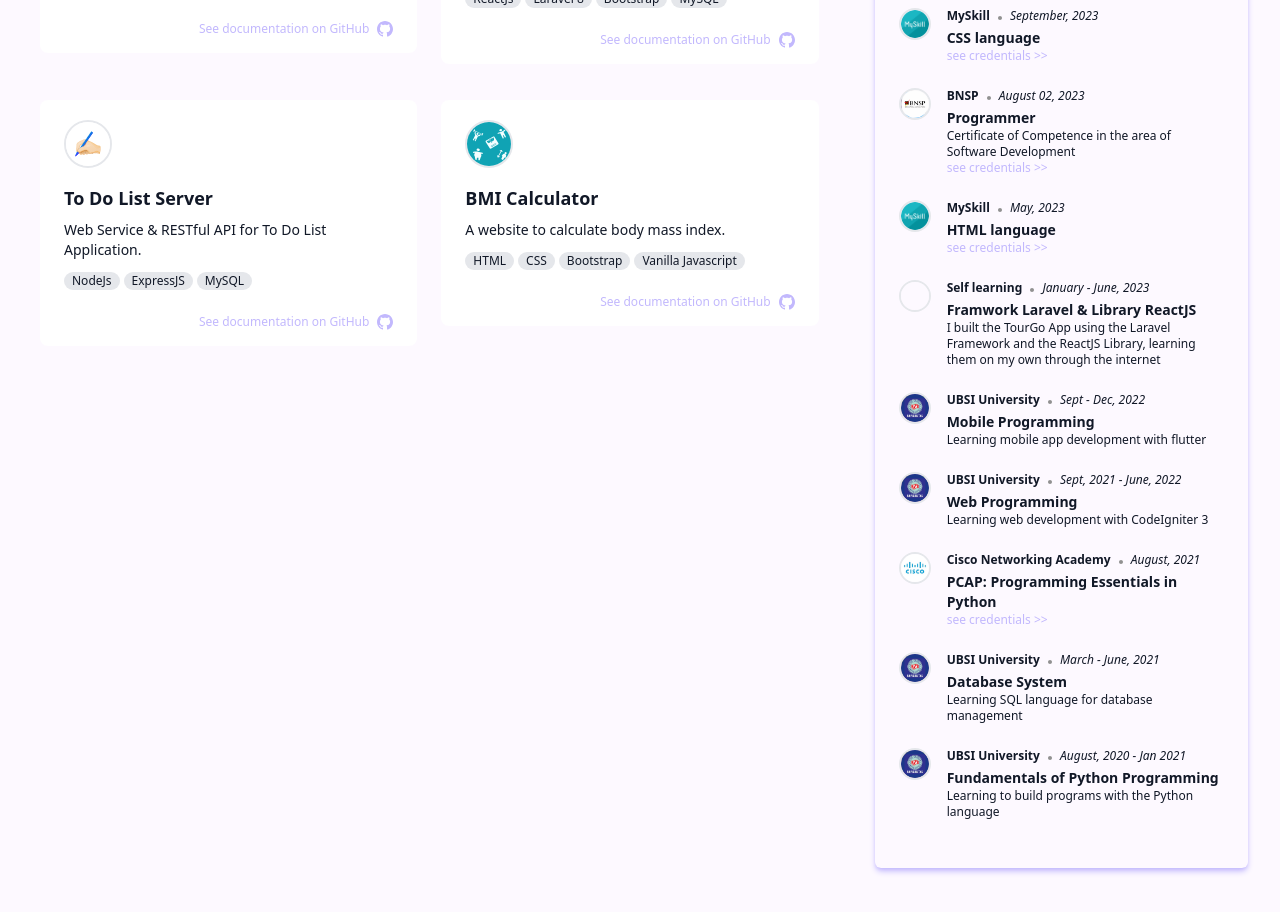
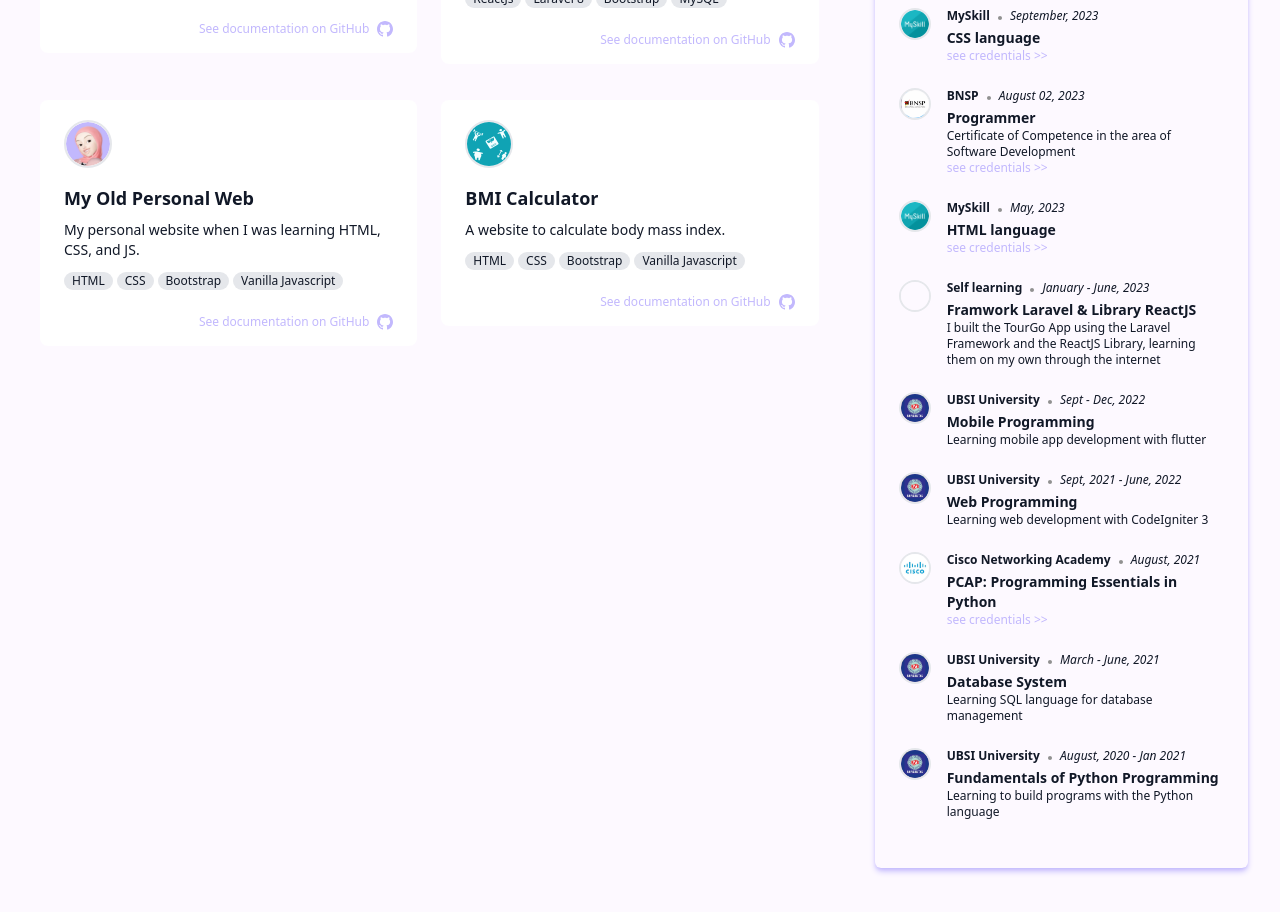
Before and after one commit to aufaikrimaa/aufaikrimaa.github.io, a React (Vite) app: page / in a window 1280 px wide. Shown: the part 880-1792 px from the top of the page. Built offline with nearby package versions, Linux system fonts and the light colour scheme.

Commit message:
update data

```diff
--- a/src/data/projectsData.js
+++ b/src/data/projectsData.js
@@ -3,6 +3,7 @@ import shetalk from "../assets/img/shetalk-logo.svg";
 import todolist from "../assets/img/todolist.svg";
 import agtsha from "../assets/img/agtsha.jpg";
 import bmi from "../assets/img/bmicalc.svg";
+import profilephoto from "../assets/img/aupa.svg";
 
 export const projects = [
   {
@@ -43,12 +44,12 @@ export const projects = [
   },
   {
     id: 1,
-    title: "To Do List Server",
-    photo: todolist,
-    lang: ["NodeJs", "ExpressJS", "MySQL"],
-    desc: "Web Service & RESTful API for To Do List Application.",
-    link: "https://kind-lime-cockroach-belt.cyclic.app/",
-    github: "https://github.com/aufaikrimaa/todolist-be.git",
+    title: "My Old Personal Web",
+    photo: profilephoto,
+    lang: ["HTML", "CSS", "Bootstrap", "Vanilla Javascript"],
+    desc: "My personal website when I was learning HTML, CSS, and JS.",
+    link: "this-is-aufaaa-s-page.netlify.app/",
+    github: "https://github.com/aufaikrimaa/old-personal-web.git",
   },
   {
     id: 1,
```
